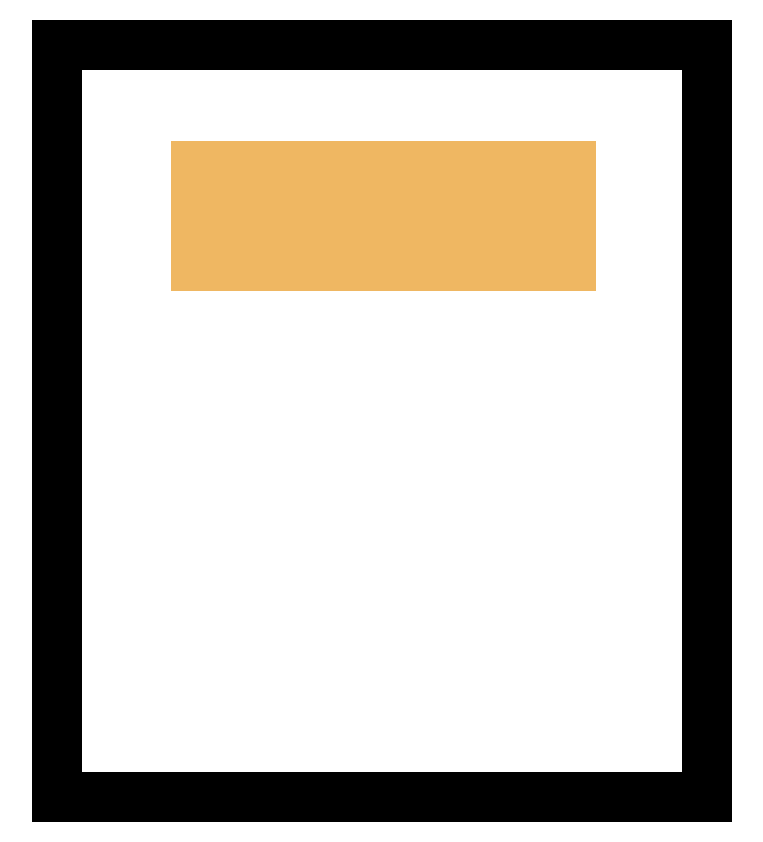
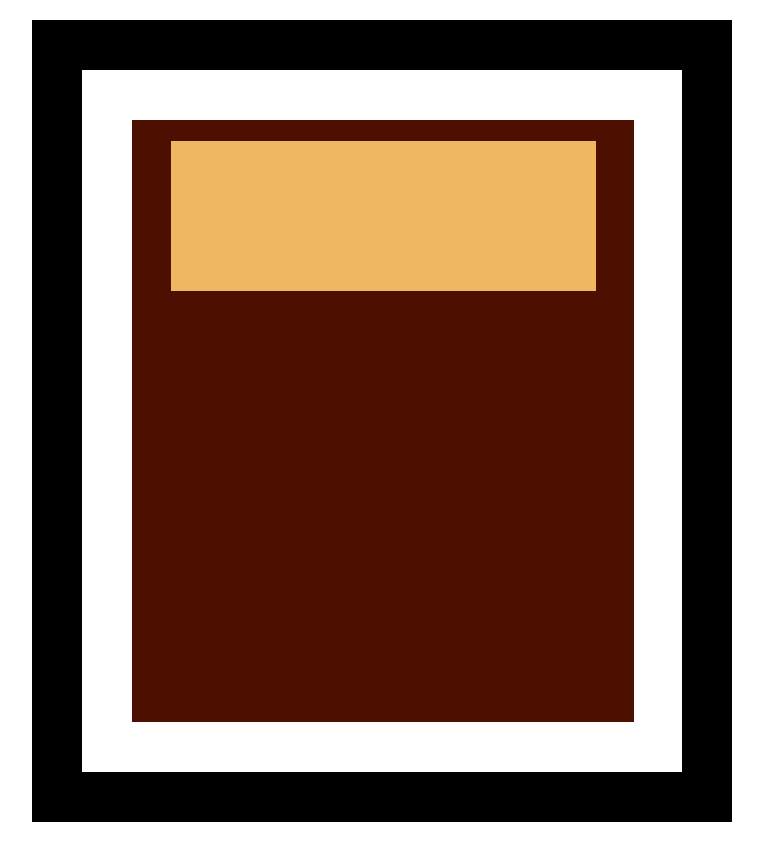
Before and after one commit to Butawantemi/rothko-painting-freecodecamp, a plain HTML site: page index.html in a window 1280 px wide. Shown: the whole page, without its empty margins (258-1021 px from the left). Drawn offline with Linux system fonts and the light colour scheme.

Commit message:
Adding styles

```diff
--- a/styles.css
+++ b/styles.css
@@ -1,6 +1,7 @@
 .canvas {
     width: 500px;
     height: 600px;
+    background-color: #4d0f00;
     padding: 1px;
 }
 
```
